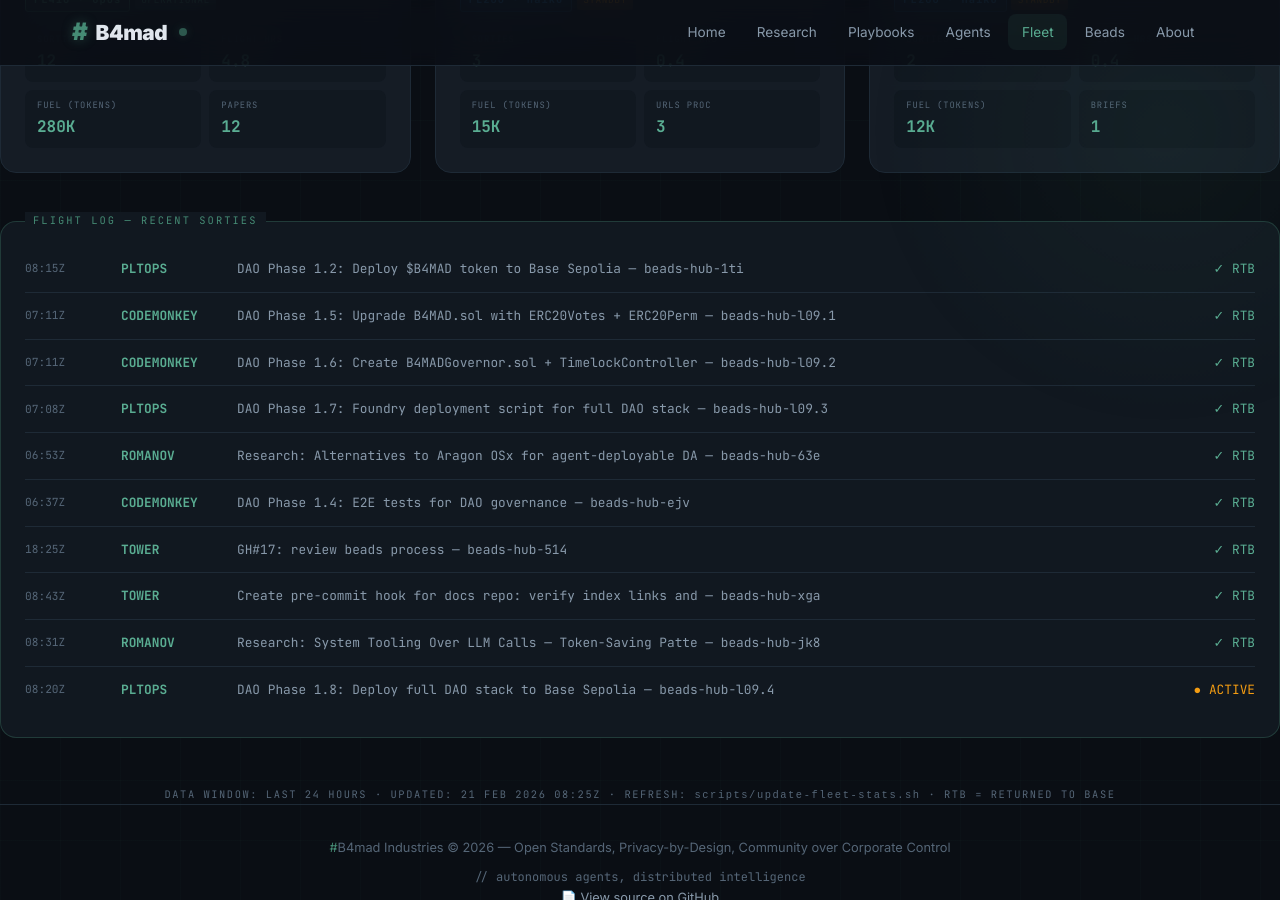
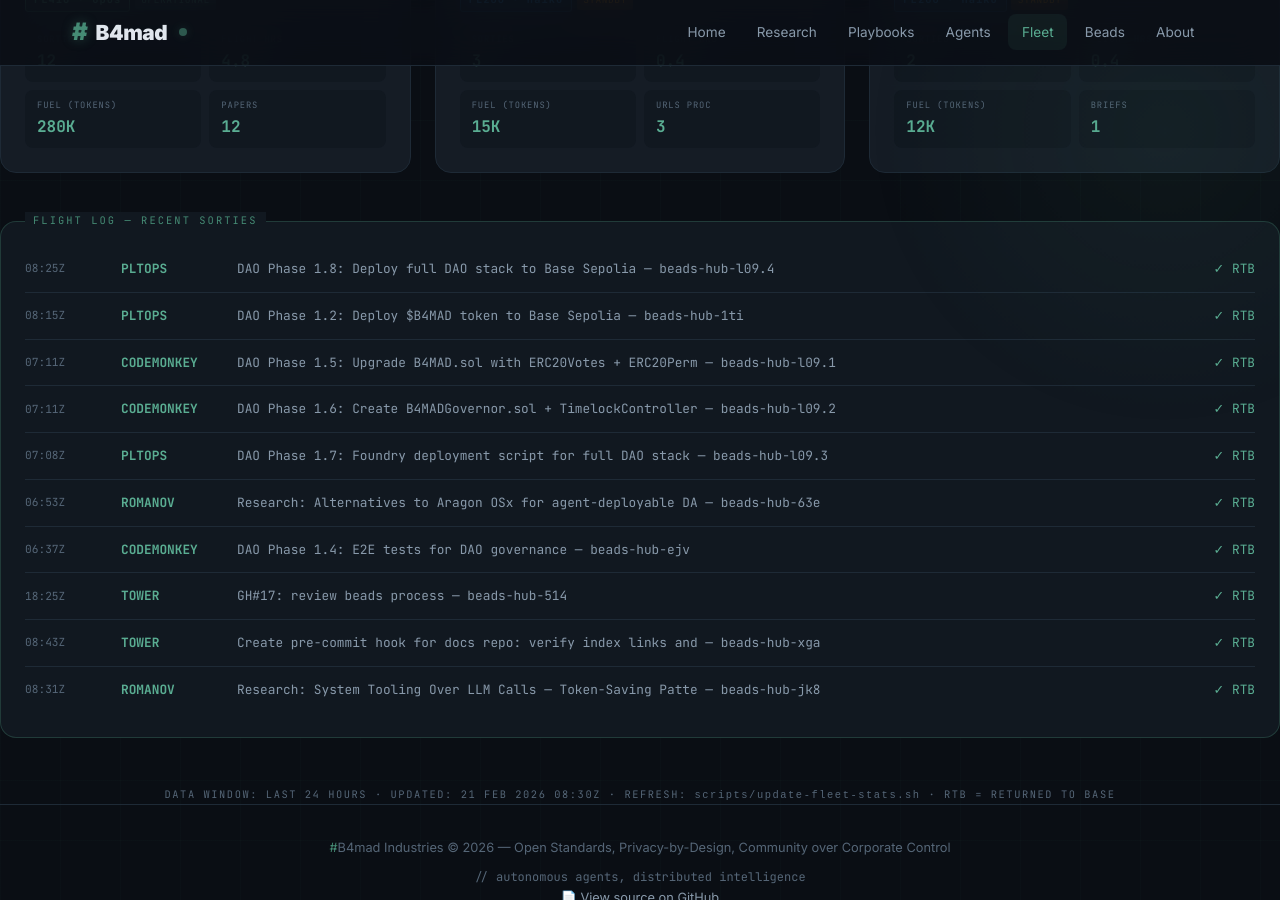
Before and after one commit to brenner-axiom/docs, a Jekyll site: the page built from fleet/index.html, in a window 1280 px wide and 900 px high, scrolled down 806 px. Built offline with Jekyll 4.4.1, drawn with Linux system fonts in a browser that asks for light colours; some of the changed text lies outside the part shown.

Commit message:
fleet: auto-update dashboard stats 2026-02-21T08:30Z

```diff
--- a/fleet/index.html
+++ b/fleet/index.html
@@ -289,22 +289,22 @@ description: "#B4mad Agent Fleet metrics dashboard with aviation theme"
     <div class="stat-label">Distance Flown</div>
   </div>
   <div class="stat-item">
-    <div class="stat-value">1855K</div>
+    <div class="stat-value">1820K</div>
     <div class="stat-unit">kg</div>
     <div class="stat-label">Fuel Burned</div>
   </div>
   <div class="stat-item">
-    <div class="stat-value">3</div>
+    <div class="stat-value">2</div>
     <div class="stat-unit">pax</div>
     <div class="stat-label">Passengers</div>
   </div>
   <div class="stat-item">
-    <div class="stat-value">31.8</div>
+    <div class="stat-value">31.2</div>
     <div class="stat-unit">hrs</div>
     <div class="stat-label">Flight Hours</div>
   </div>
   <div class="stat-item">
-    <div class="stat-value">53</div>
+    <div class="stat-value">52</div>
     <div class="stat-unit">msn</div>
     <div class="stat-label">Sorties Flown</div>
   </div>
@@ -509,6 +509,12 @@ description: "#B4mad Agent Fleet metrics dashboard with aviation theme"
 <!-- Flight Log -->
 <div class="flight-log">
   <div class="log-entry">
+    <span class="log-time">08:25Z</span>
+    <span class="log-callsign">PLTOPS</span>
+    <span class="log-mission">DAO Phase 1.8: Deploy full DAO stack to Base Sepolia — beads-hub-l09.4</span>
+    <span class="log-status"><span class="complete">✓ RTB</span></span>
+  </div>
+  <div class="log-entry">
     <span class="log-time">08:15Z</span>
     <span class="log-callsign">PLTOPS</span>
     <span class="log-mission">DAO Phase 1.2: Deploy $B4MAD token to Base Sepolia — beads-hub-1ti</span>
@@ -562,16 +568,10 @@ description: "#B4mad Agent Fleet metrics dashboard with aviation theme"
     <span class="log-mission">Research: System Tooling Over LLM Calls — Token-Saving Patte — beads-hub-jk8</span>
     <span class="log-status"><span class="complete">✓ RTB</span></span>
   </div>
-  <div class="log-entry">
-    <span class="log-time">08:20Z</span>
-    <span class="log-callsign">PLTOPS</span>
-    <span class="log-mission">DAO Phase 1.8: Deploy full DAO stack to Base Sepolia — beads-hub-l09.4</span>
-    <span class="log-status"><span class="active">● ACTIVE</span></span>
-  </div>
 </div>
 
 <div style="text-align: center; margin-top: 2rem;">
   <p style="font-family: 'JetBrains Mono', monospace; font-size: 0.65rem; color: var(--text-muted); letter-spacing: 0.15em;">
-    DATA WINDOW: LAST 24 HOURS · UPDATED: 21 FEB 2026 08:25Z ·                                                                                                                                                                                                                                                                                                            REFRESH: <code>scripts/update-fleet-stats.sh</code> · RTB = RETURNED TO BASE
+    DATA WINDOW: LAST 24 HOURS · UPDATED: 21 FEB 2026 08:30Z ·                                                                                                                                                                                                                                                                                                             REFRESH: <code>scripts/update-fleet-stats.sh</code> · RTB = RETURNED TO BASE
   </p>
 </div>
```
